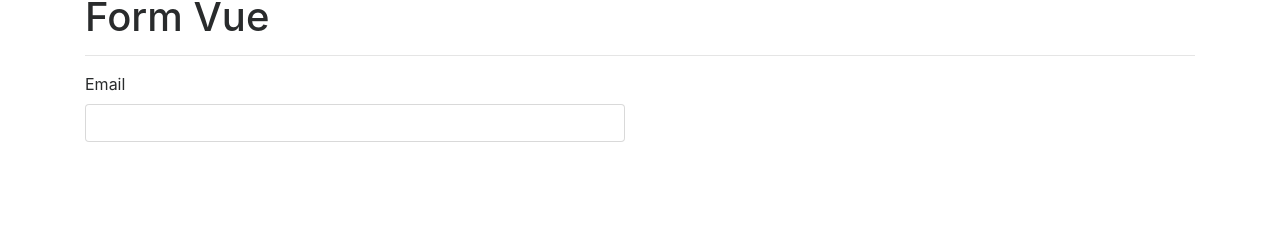
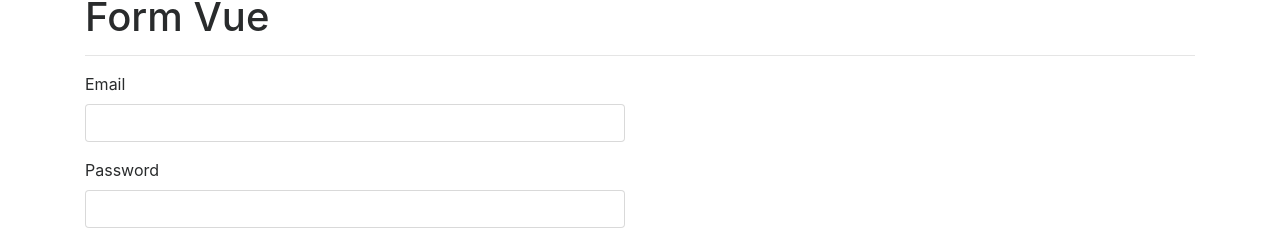
Before and after one commit to WillyLu326/Vue-Project, a Vue app: page /#/ in a window 1280 px wide. Shown: the part 1318-1559 px from the top of the page. Before the commit the page ends 1476 px from the top, so only its background shows below. Built offline with nearby package versions, Linux system fonts and the light colour scheme.

Commit message:
add password

```diff
--- a/src/forms/Forms.vue
+++ b/src/forms/Forms.vue
@@ -4,9 +4,16 @@
       <hr>
       <div class="row">
           <div class="col-sm-8 col-sm-offset-2 col-md-6 col-md-offset-3
-                      col-lg-6 col-lg-offset-3 col-xl-6 col-xl-offset-3 form-group">
+                      col-lg-6 col-lg-offset-3 col-xl-6 col-xl-offset-3">
+            <div class="form-group">
               <label for="email">Email</label>
               <input type="text" id="email" class="form-control">
+            </div>
+
+            <div class="form-group">
+                <label for="password">Password</label>
+                <input type="password" id="password" class="form-control">
+            </div>
           </div>
       </div>
   </form>
```
